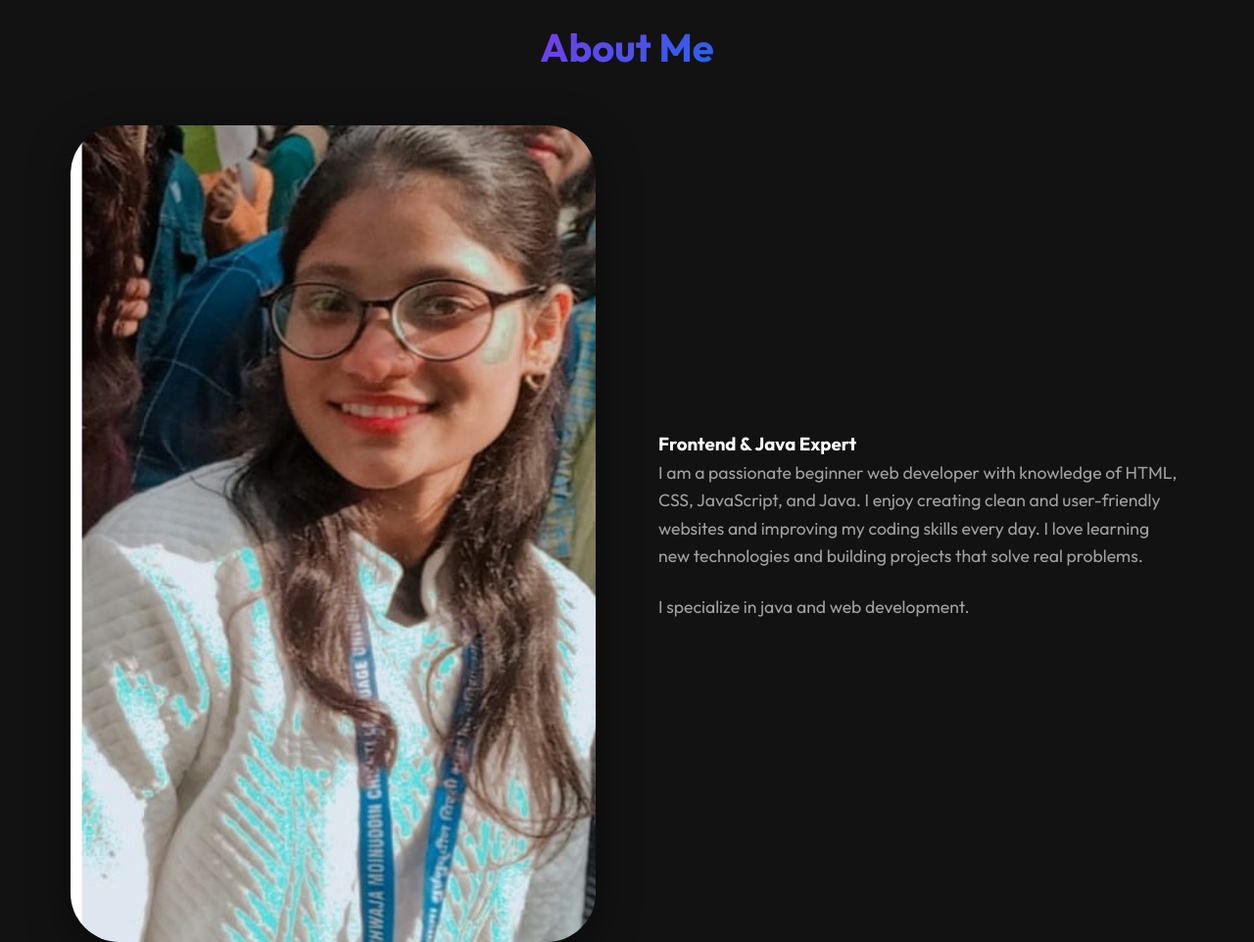
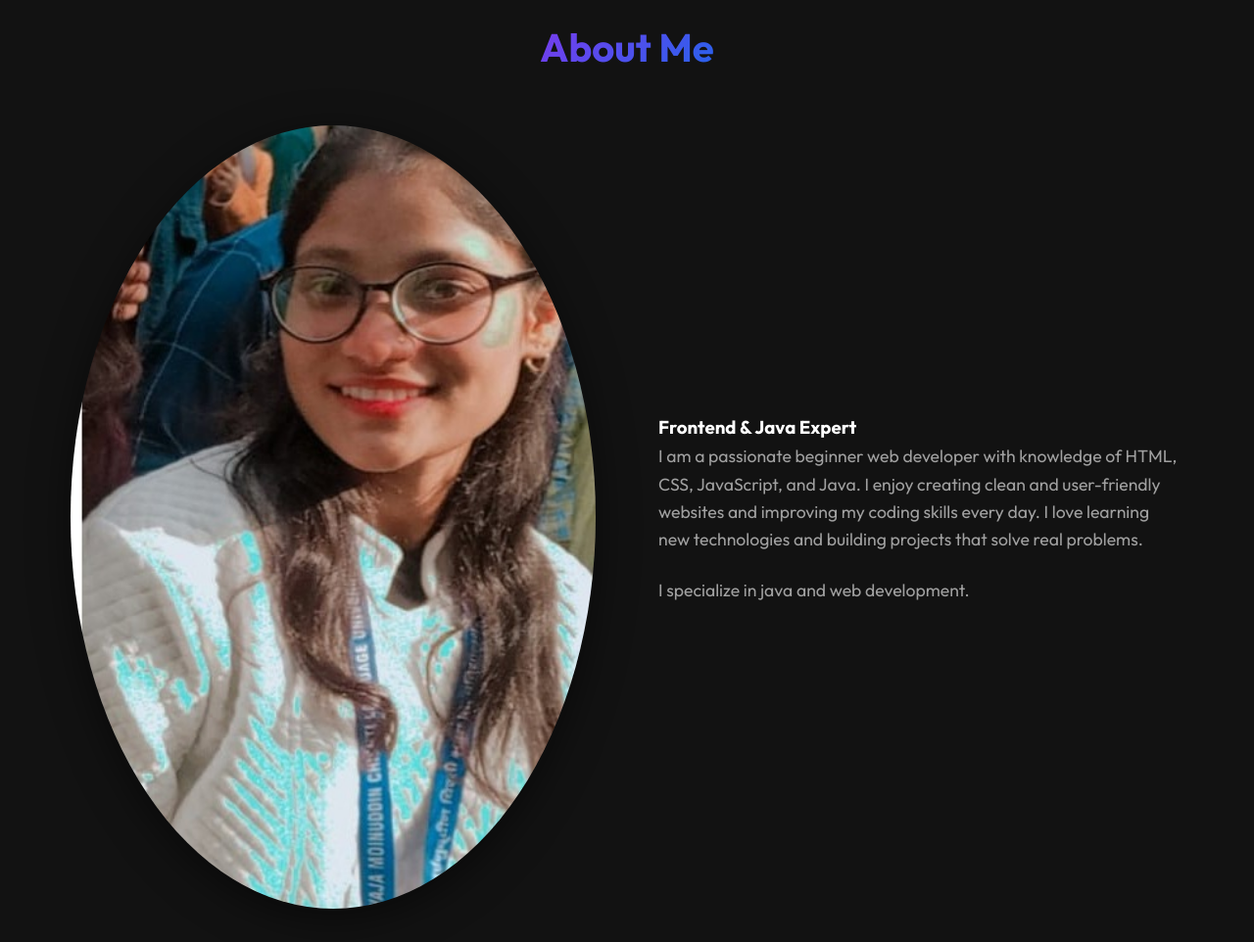
Before and after one commit to mohini8090/MyPortfolio, a plain HTML site: page index.html in a window 1280 px wide. Shown: the part 880-1842 px from the top of the page at 98% size. Drawn offline with Linux system fonts and the light colour scheme.

Commit message:
Update style.css

```diff
--- a/style.css
+++ b/style.css
@@ -232,9 +232,9 @@ body {
 
 .about-img {
     width: 100%;
-    height: 100%;
+    height: 800px;
     object-fit: cover;
-    border-radius: 50px;
+    border-radius: 50%;
     box-shadow: 0 10px 40px rgba(0, 0, 0, 0.5);
 }
 
```
